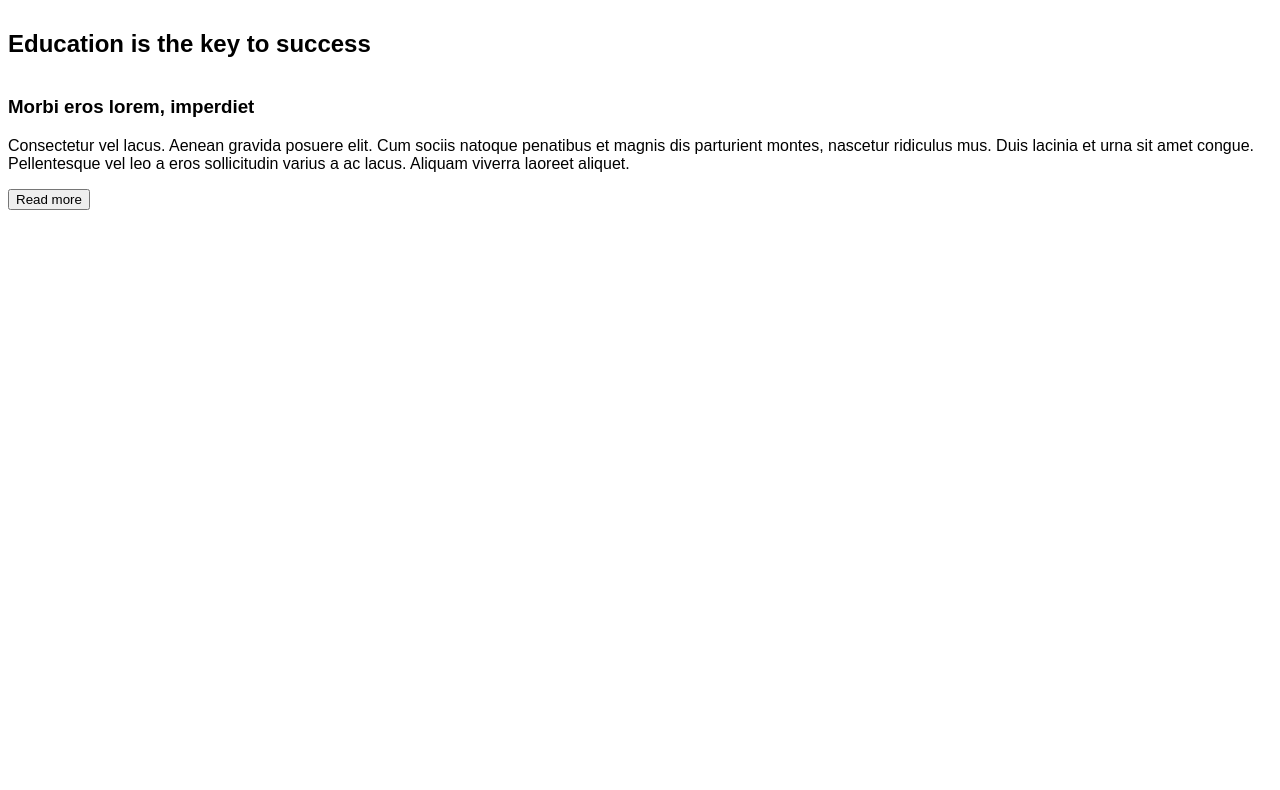
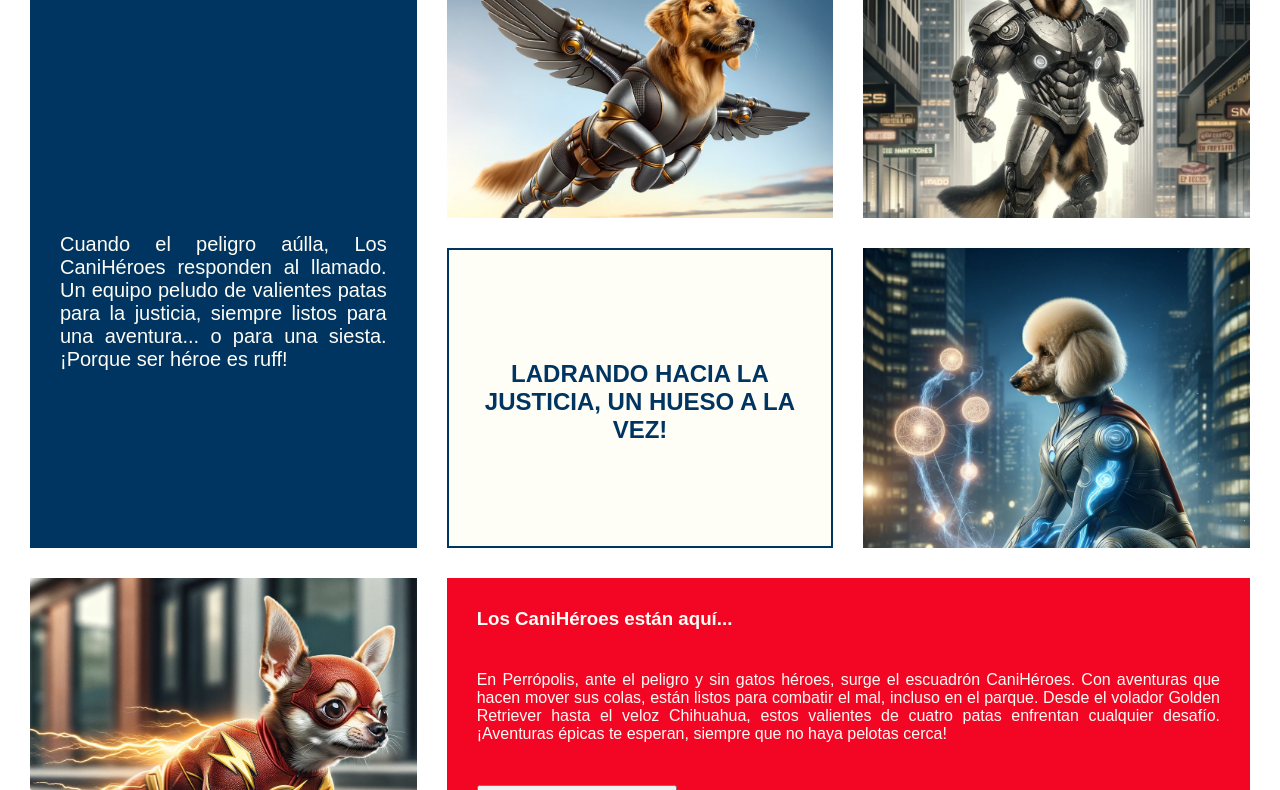
Before and after one commit to cardilaolmos/entrega_grid, a plain HTML site: page index.html in a window 1280 px wide. Shown: the part 112-902 px from the top of the page. Before the commit the page ends 800 px from the top, so only its background shows below. Drawn offline with Linux system fonts and the light colour scheme; grey boxes are pictures that could not be loaded.

Commit message:
ohh yeah i made it!

```diff
--- a/index.html
+++ b/index.html
@@ -6,29 +6,24 @@
     <link rel="stylesheet" href="./style.css" />
     <title>Grid</title>
   </head>
-  <body>
+  <body class="grid-container">
     <header>
-      <h1>Training is everything</h1>
+      <h1>Los CaniHéroes</h1>
       <p>
-        The paradox of education is precisely this - that as one begins to
-        become conscious one begins to examine the society in which he is being
-        educated.
+        Cuando el peligro aúlla, Los CaniHéroes responden al llamado. Un equipo peludo de valientes patas para la justicia, siempre listos para una aventura... o para una siesta. ¡Porque ser héroe es ruff!
       </p>
     </header>
     <section class="school"></section>
     <section class="student"></section>
-    <main><h2>Education is the key to success</h2></main>
+    <main><h2>Ladrando hacia la justicia, un hueso a la vez!</h2></main>
     <section class="time"></section>
     <section class="alumni"></section>
     <footer>
-      <h3>Morbi eros lorem, imperdiet</h3>
+      <h3>Los CaniHéroes están aquí...</h3>
       <p>
-        Consectetur vel lacus. Aenean gravida posuere elit. Cum sociis natoque
-        penatibus et magnis dis parturient montes, nascetur ridiculus mus. Duis
-        lacinia et urna sit amet congue. Pellentesque vel leo a eros
-        sollicitudin varius a ac lacus. Aliquam viverra laoreet aliquet.
+        En Perrópolis, ante el peligro y sin gatos héroes, surge el escuadrón CaniHéroes. Con aventuras que hacen mover sus colas, están listos para combatir el mal, incluso en el parque. Desde el volador Golden Retriever hasta el veloz Chihuahua, estos valientes de cuatro patas enfrentan cualquier desafío. ¡Aventuras épicas te esperan, siempre que no haya pelotas cerca!
       </p>
-      <button>Read more</button>
+      <button>Descrubelos!</button>
     </footer>
   </body>
 </html>
--- a/style.css
+++ b/style.css
@@ -1,34 +1,102 @@
 :root {
-    --primary-color: rgb(236, 236, 236);
+    --primary-color: #fefdf6;
     --secondary-color: rgb(21, 21, 21);
-    --blue-color: #2bc5cd;
-    --orange-color: #ff693d;
+    --blue-color: #003562;
+    --orange-color: #f30624;
     --border: 2px solid var(--blue-color);
     --spacing: 28px;
     font-family: Arial, Helvetica, sans-serif;
   }
 
-  body{
+  *{
+    margin: 0;
+    padding: 0;
+    box-sizing: border-box;
+    font-family: Arial, Helvetica, sans-serif;
+  }
+
+  .grid-container{
     display: grid;
-    grid-template-columns: minmax(200px 1fr);
-    grid-template-rows: auto;
+    align-items: center;
+    align-content: center;
+    justify-content: center;
+    justify-items: center;
+    padding: 30px;
+    gap: 30px;
+    margin: auto;
+    grid-template-columns: repeat(auto-fit, minmax(300px, 1fr));
+    grid-auto-rows: 300px;
+    grid-template-areas: "header school student"
+                          "header main time"
+                          "alumni footer footer";
+  }
+
+
+  header{
+    grid-area: header;
+    background-color: var(--blue-color);
+    color: var(--primary-color);
+    width: 100%;
+    height: 100%;
+    text-align: center;
+    display: grid;
+    grid-template-rows: 1fr 1fr;
+    padding: 30px;
+  }
+
+  header > h1{
+    text-transform: uppercase;
+    font-weight: 900;
+  }
+
+  header > p{
+    text-align: justify;
+    font-size: 20px;
   }
 
 
   .school {
-    background-image: url(https://images03.nicepage.com/c461c07a441a5d220e8feb1a/d8ce469044b958508f4bdbab/blueschoolbackpackwithessentialsupplies_232148207678.jpg);
+    grid-area: school;
+    width: 100%;
+    height: 100%;
+    background-image: url(./Assets/DALL·E\ 2024-03-20\ 10.29.16\ -\ Imagine\ a\ Golden\ Retriever\ superhero\ with\ the\ power\ of\ flight\,\ adorned\ in\ a\ sleek\,\ aerodynamic\ suit\ with\ small\ wings\ attached\ to\ its\ back.\ This\ dog\ ho.webp);
   }
 
   .student {
-    background-image: url(https://images03.nicepage.com/c461c07a441a5d220e8feb1a/9e4ce16148dd5cbeb1065410/89f80abe-6acd-d8dc-a341-3e571206975b.jpg);
+    grid-area: student;
+    width: 100%;
+    height: 100%;
+    background-image: url(./Assets/DALL·E\ 2024-03-20\ 10.29.18\ -\ Envision\ a\ German\ Shepherd\ superhero\ with\ super\ strength\,\ wearing\ a\ robust\,\ armored\ costume\ that\ highlights\ its\ muscular\ physique.\ This\ dog\ stands\ fir.webp);
   }
 
   .time {
-    background-image: url(https://images03.nicepage.com/c461c07a441a5d220e8feb1a/773a5aa425b1502aaac14708/f2b45624-c8f6-3aa0-0ee4-58adda3c89b0.jpg);
+    grid-area: time;
+    width: 100%;
+    height: 100%;
+    background-image: url(./Assets/DALL·E\ 2024-03-20\ 10.29.20\ -\ Picture\ a\ Poodle\ superhero\ with\ telekinetic\ abilities\,\ surrounded\ by\ a\ faint\,\ glowing\ aura.\ This\ dog\ wears\ a\ futuristic\ suit\ with\ intricate\ designs\ th.webp);
   }
 
+  main{
+    grid-area: main;
+    width: 100%;
+    height: 100%;
+    background-color: var(--primary-color);
+    color: var(--blue-color);
+    border: var(--border);
+    padding: 20px;
+    text-align: center;
+    text-transform:uppercase;;
+  }
+
+main > h2{
+  margin-top: 90px;
+}
+
   .alumni {
-    background-image: url(https://images03.nicepage.com/c461c07a441a5d220e8feb1a/89993ff69c3e5244ad2bf1ba/blondestudentgirlissmilingholdingfoldernotebookherhandsuniversitybackground_101969664.jpg);
+    grid-area: alumni;
+    width: 100%;
+    height: 100%;
+    background-image: url(./Assets/DALL·E\ 2024-03-20\ 10.29.22\ -\ Imagine\ a\ Chihuahua\ superhero\ with\ super\ speed\,\ in\ a\ streamlined\ suit\ with\ lightning\ motifs.\ This\ tiny\ but\ mighty\ dog\ is\ caught\ in\ a\ dynamic\ pose\ that.webp);
   }
 
   .alumni,
@@ -37,3 +105,49 @@
   .time {
     background-size: cover;
   }
+
+  footer{
+    grid-area: footer;
+    width: 100%;
+    height: 100%;
+    background-color: var(--orange-color);
+    color: var(--primary-color);
+    display: grid;
+    padding: 30px;
+  }
+
+  footer > p{
+    text-align: justify;
+  }
+
+  footer > button{
+    min-height: 20px;
+    min-width: 50px;
+    max-width: 200px;
+    font-size: medium;
+    text-transform: uppercase;
+  }
+
+  @media (max-width:1000px){
+    .grid-container{
+      grid-template-areas: "header school"
+                          "header student"
+                           "main time"
+                           "alumni footer";
+    }
+  }
+
+  @media (max-width:720px){
+    .grid-container{
+      grid-template-columns: 1fr;
+      grid-template-rows: minmax(300px 1fr);
+      grid-template-areas: "header"
+                          "header"
+                          "school"
+                          "student"
+                           "main"
+                           "time"
+                           "alumni"
+                           "footer";
+    }
+  }
```
Also changed, not shown: Assets/DALL·E 2024-03-20 10.29.16 - Imagine a Golden Retriever superhero with the power of flight, adorned in a sleek, aerodynamic suit with small wings attached to its back. This dog ho.webp (added), Assets/DALL·E 2024-03-20 10.29.18 - Envision a German Shepherd superhero with super strength, wearing a robust, armored costume that highlights its muscular physique. This dog stands fir.webp (added), Assets/DALL·E 2024-03-20 10.29.20 - Picture a Poodle superhero with telekinetic abilities, surrounded by a faint, glowing aura. This dog wears a futuristic suit with intricate designs th.webp (added), Assets/DALL·E 2024-03-20 10.29.22 - Imagine a Chihuahua superhero with super speed, in a streamlined suit with lightning motifs. This tiny but mighty dog is caught in a dynamic pose that.webp (added), 1 other file.
